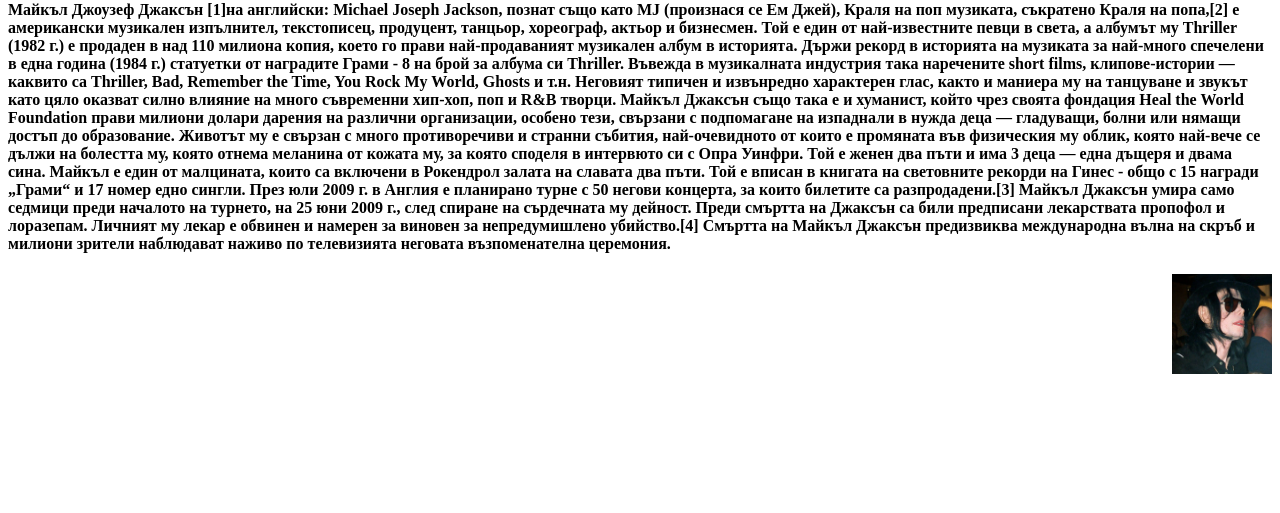
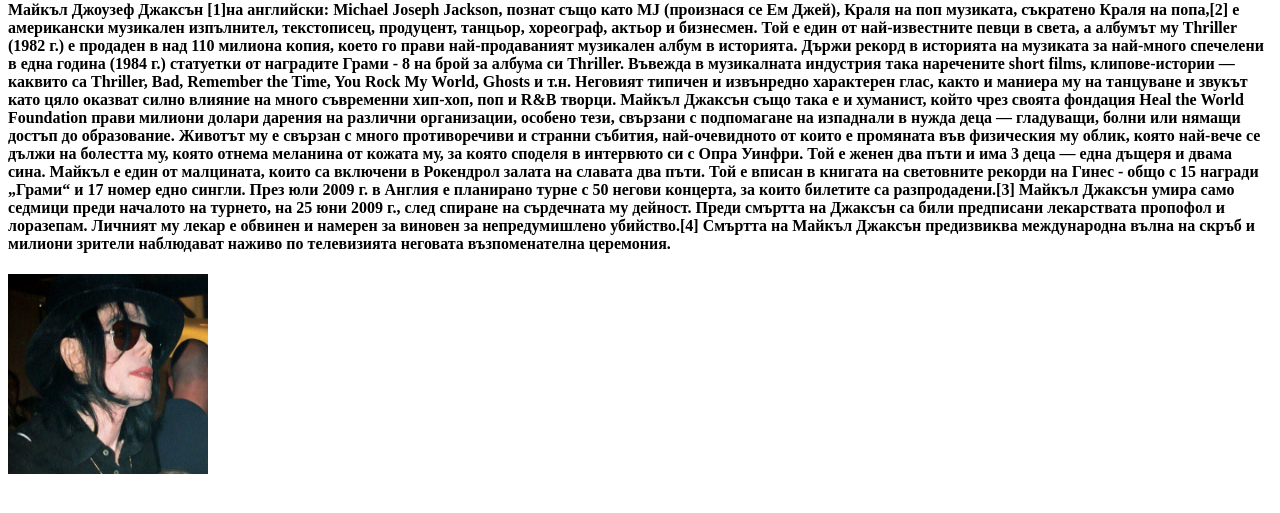
Before and after one commit to annastoimenova/annastoimenova.github.io, a plain HTML site: page index.html in a window 1280 px wide. Shown: the part 79-592 px from the top of the page. Drawn offline with Linux system fonts and the light colour scheme.

Commit message:
promeni2

```diff
--- a/index.html
+++ b/index.html
@@ -12,7 +12,7 @@
 Неговият типичен и извънредно характерен глас, както и маниера му на танцуване и звукът като цяло оказват силно влияние на много съвременни хип-хоп, поп и R&B творци. Майкъл Джаксън също така е и хуманист, който чрез своята фондация Heal the World Foundation прави милиони долари дарения на различни организации, особено тези, свързани с подпомагане на изпаднали в нужда деца — гладуващи, болни или нямащи достъп до образование.
 
 <strong>Животът</strong> му е свързан с много противоречиви и странни събития, най-очевидното от които е промяната във физическия му облик, която най-вече се дължи на болестта му, която отнема меланина от кожата му, за която споделя в интервюто си с Опра Уинфри. Той е женен два пъти и има 3 деца — една дъщеря и двама сина. Майкъл е един от малцината, които са включени в Рокендрол залата на славата два пъти. Той е вписан в книгата на световните рекорди на Гинес - общо с 15 награди „Грами“ и 17 номер едно сингли. През юли 2009 г. в Англия е планирано турне с 50 негови концерта, за които билетите са разпродадени.[3] Майкъл Джаксън умира само седмици преди началото на турнето, на 25 юни 2009 г., след спиране на сърдечната му дейност. Преди смъртта на Джаксън са били предписани лекарствата пропофол и лоразепам. Личният му лекар е обвинен и намерен за виновен за непредумишлено убийство.[4] Смъртта на Майкъл Джаксън предизвиква международна вълна на скръб и милиони зрители наблюдават наживо по телевизията неговата възпоменателна церемония.</h4>
-	<img src="images/Michael_Jackson.jpg" style="float:right;width:100px;height:100px;">
+	<img src="images/Michael_Jackson.jpg" style="float:center;width:200px;height:200px;">
 	<!--this is content-->
 
 
```
